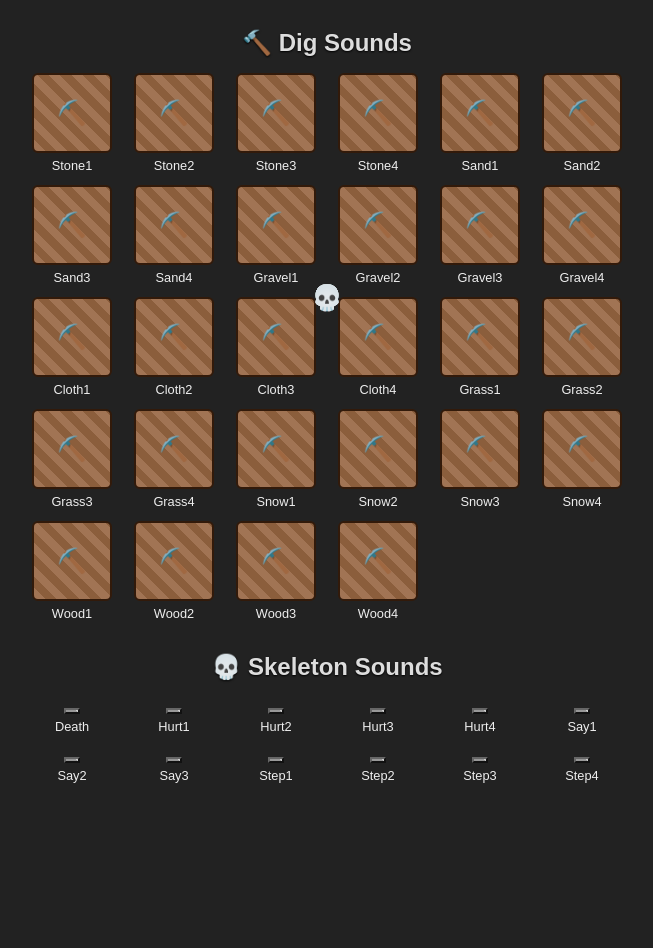
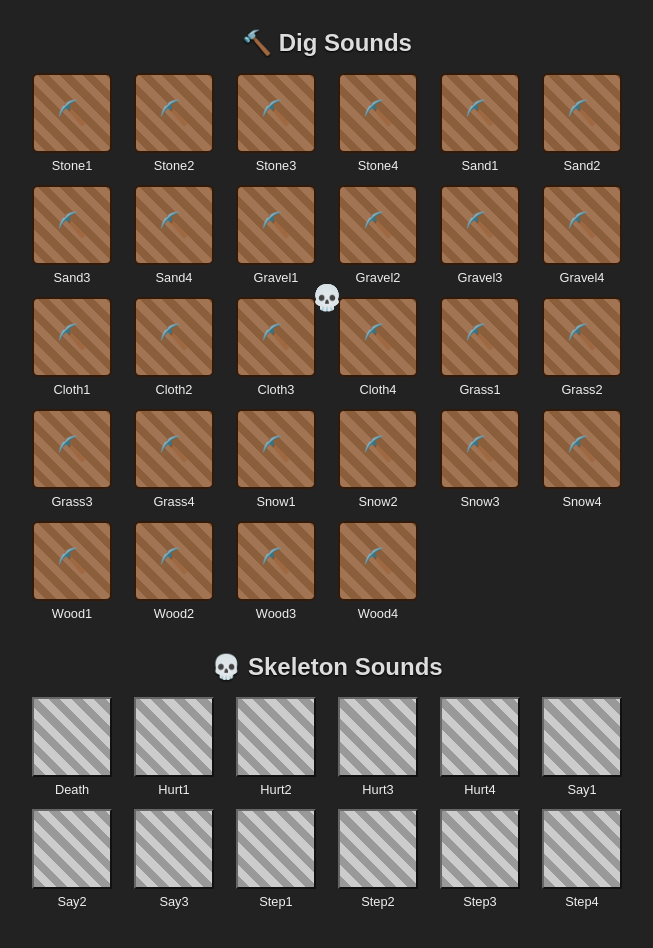
Before and after one commit to dnslp/minecraft, a plain HTML site: page index.html in a window 1280 px wide. Shown: the part 102-1050 px from the top of the page, without its empty margins (313-966 px from the left). Before the commit the page ends 925 px from the top, so only its background shows below. Drawn offline with Linux system fonts and the light colour scheme.

Commit message:
Update index.html

```diff
--- a/index.html
+++ b/index.html
@@ -52,6 +52,8 @@
         #ccc 8px, #ccc 16px
       );
       border-color: #666;
+           width: 80px;
+      height: 80px;
     }
     .sound-btn:active,
     .skeleton-btn:active {
```
